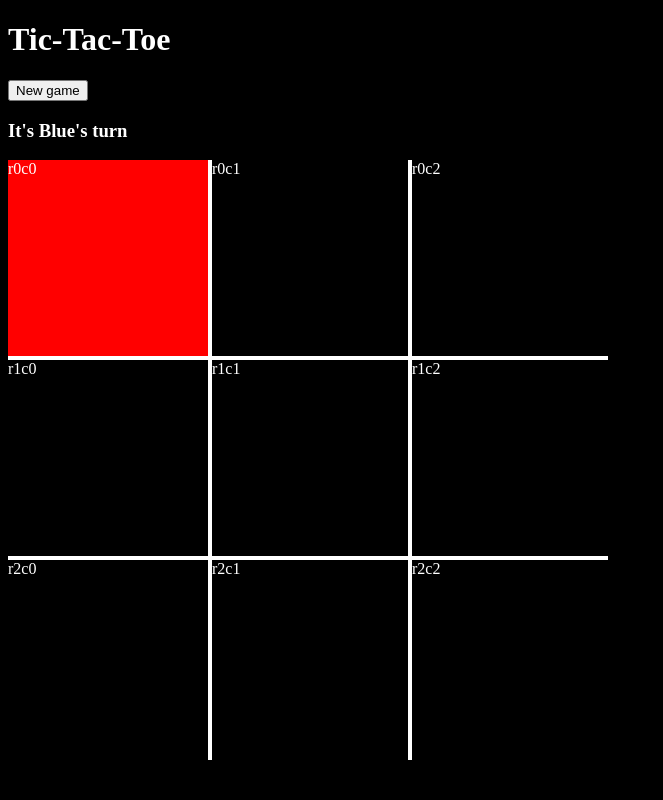
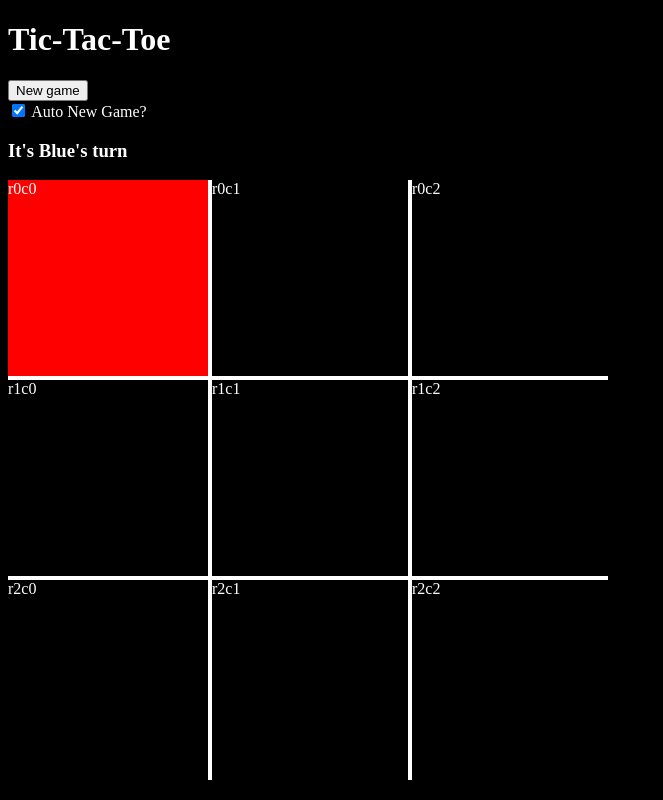
Before and after one commit to mik3f0x/tic-tac-toe, a plain HTML site: page index.html in a window 1280 px wide. Both pictures are taken after a click on the element "r0c0". Shown: the whole page, without its empty margins (0-663 px from the left). Drawn offline with Linux system fonts and the light colour scheme.

Commit message:
added auto reload option so game end loads a new game

```diff
--- a/index.html
+++ b/index.html
@@ -10,6 +10,10 @@
 <body>
     <h1>Tic-Tac-Toe</h1>
     <button id="reset">New game</button>
+    <div>
+        <input type="checkbox" id="auto-restart" name="auto-restart" checked />
+        <label for="auto-restart">Auto New Game?</label>
+    </div>
     <h3 id="turn-message"></h3>
     <div id="board">
         <div class="square" id="r0c0"></div>
--- a/script.js
+++ b/script.js
@@ -10,12 +10,15 @@ let count = 0
 const square = document.querySelectorAll(".square")
 const reset = document.getElementById("reset")
 const message = document.getElementById("turn-message")
+const autoReload = document.getElementById("auto-restart");
+
 
 reset.onclick = () => { newGame() }
 
 function newGame() {
     turn = true
     count = 0
+    message.innerText = ''
     square.forEach((el) => {
         el.addEventListener('click', handleClick);
         el.style.backgroundColor = 'black';
@@ -53,7 +56,8 @@ function handleClick(e) {
             square.forEach((el) => {el.removeEventListener('click', handleClick)})
             count = 9
             // newGame()
-        }
+            if (autoReload.checked == true) setTimeout(function() { newGame() }, delay)
+        } else if (count > 8) message.innerHTML = "It's a tie &#129335"
         turn = false
         if (count < 9) message.innerText = "It's Blue's turn"
     }
@@ -65,12 +69,14 @@ function handleClick(e) {
             square.forEach((el) => {el.removeEventListener('click', handleClick)})
             count = 9
             // newGame()
-        }
+            if (autoReload.checked == true) setTimeout(function() { newGame() }, delay)
+        } else if (count > 8) message.innerHTML = "It's a tie &#129335"
         turn = true
         if (count < 9) message.innerText = "It's Red's turn"
     }
 
     count += 1
-    if (count > 8) message.innerHTML = "It's a tie &#129335"
     console.log(board)
 }
+
+const delay = 1000; //1 second
```
